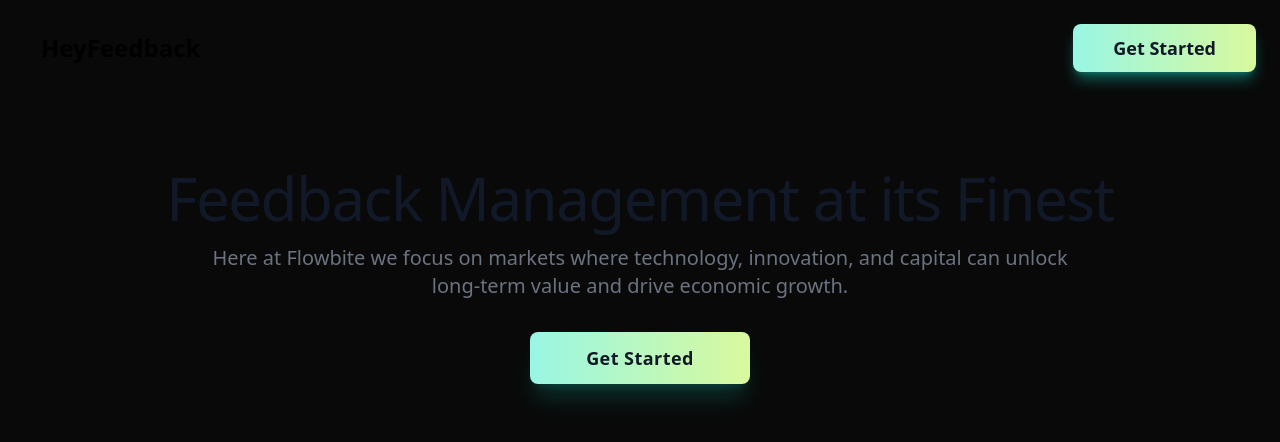
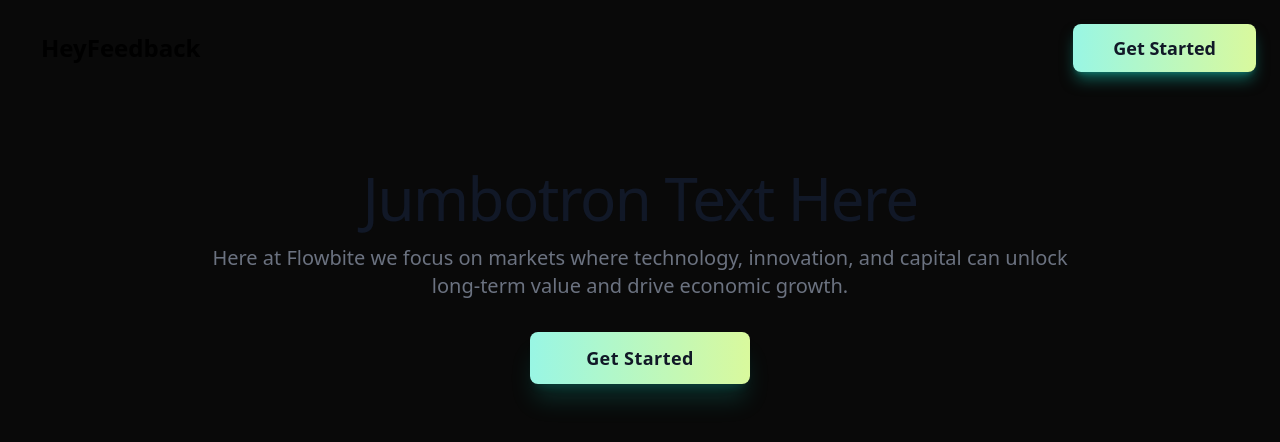
Before and after one commit to ramezj/HeyFeedback, a Next.js app: page / in a window 1280 px wide. Shown: the top 442 px of the page. Built offline with nearby package versions, Linux system fonts and the light colour scheme; no server answers.

Commit message:
tailwind daisyui

```diff
--- a/package.json
+++ b/package.json
@@ -22,10 +22,10 @@
     "postcss": "8.4.23",
     "react": "18.2.0",
     "react-dom": "18.2.0",
-    "swr": "^2.1.5"
+    "swr": "^2.1.5",
+    "tailwindcss": "^3.3.2"
   },
   "devDependencies": {
-    "prisma": "^4.13.0",
-    "tailwindcss": "^3.3.2"
+    "prisma": "^4.13.0"
   }
 }
--- a/src/Components/Jumbotron.js
+++ b/src/Components/Jumbotron.js
@@ -5,7 +5,7 @@
     <>
 <section>
     <div class="py-8 px-4 mx-auto max-w-screen-xl text-center lg:py-16">
-        <h1 class="mb-4 text-4xl font-medium tracking-tight leading-none text-gray-900 md:text-5xl lg:text-6xl dark:text-white">Feedback Management at its Finest</h1>
+        <h1 class="mb-4 text-4xl font-medium tracking-tight leading-none text-gray-900 md:text-5xl lg:text-6xl dark:text-white">Jumbotron Text Here </h1>
         <p class="mb-8 text-lg font-normal text-gray-500 lg:text-xl sm:px-16 lg:px-48 dark:text-gray-400">Here at Flowbite we focus on markets where technology, innovation, and capital can unlock long-term value and drive economic growth.</p>
         <div class="flex flex-col space-y-4 sm:flex-row sm:justify-center sm:space-y-0 sm:space-x-4">
         <button type="button" class="font-bold text-lg flex items-center justify-center shadow-md shadow-teal-500/20 text-gray-900 bg-gradient-to-r from-teal-200 to-lime-200 shadow-xl px-14 py-3 tracking-wide capitalize transition-colors transform rounded-lg">Get Started</button>
```
Also changed, not shown: 1 other file (tests, documents, lock files or other folders).
